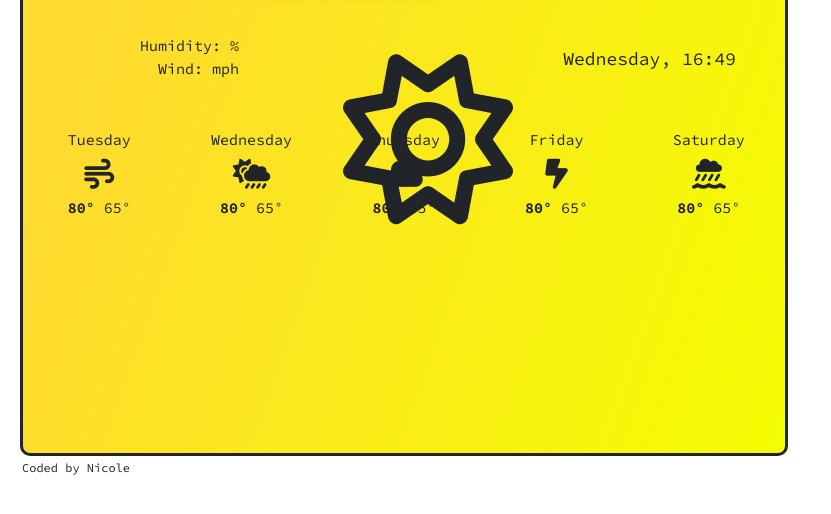
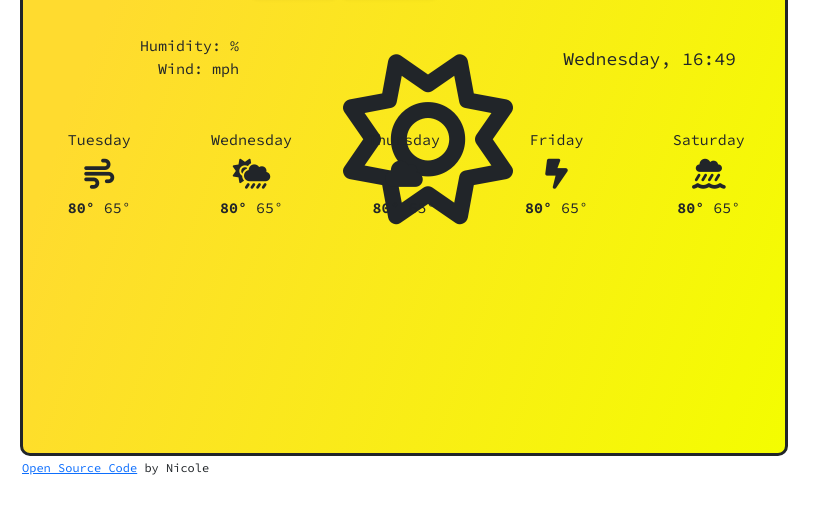
Before and after one commit to Nikoteenie/updated-weather-app, a plain HTML site: page index.html in a window 1280 px wide. Shown: the part 84-598 px from the top of the page, without its empty margins (0-831 px from the left). Drawn offline with nearby package versions, Linux system fonts and the light colour scheme; no server answers; a web font is replaced by a local one.

Commit message:
added  "open code source" link

```diff
--- a/index.html
+++ b/index.html
@@ -85,7 +85,7 @@
   </div>
 </div>
 
- <footer>Coded by Nicole</footer>
+ <footer><a href="https://github.com/Nikoteenie/updated-weather-app.git">Open Source Code</a> by Nicole</footer>
     <script src="src/index.js"></script>
 
   </body>
```
